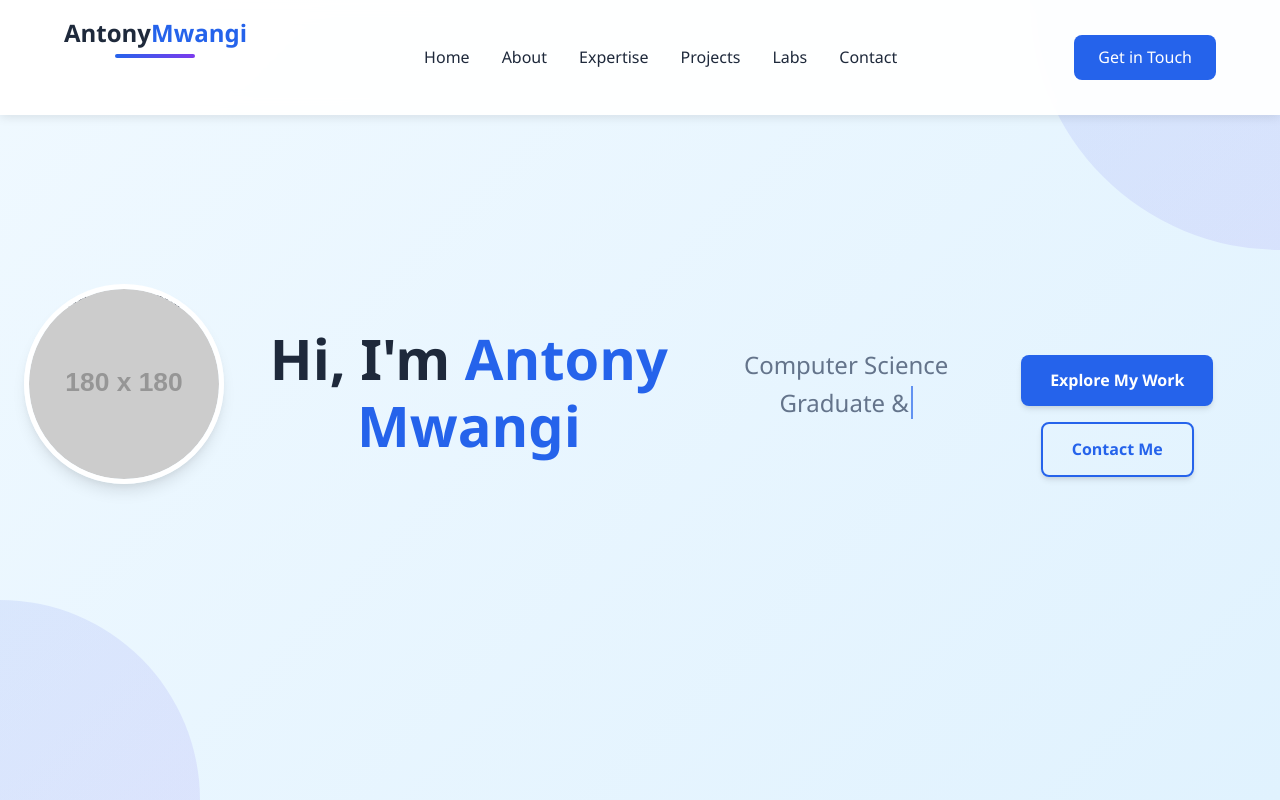
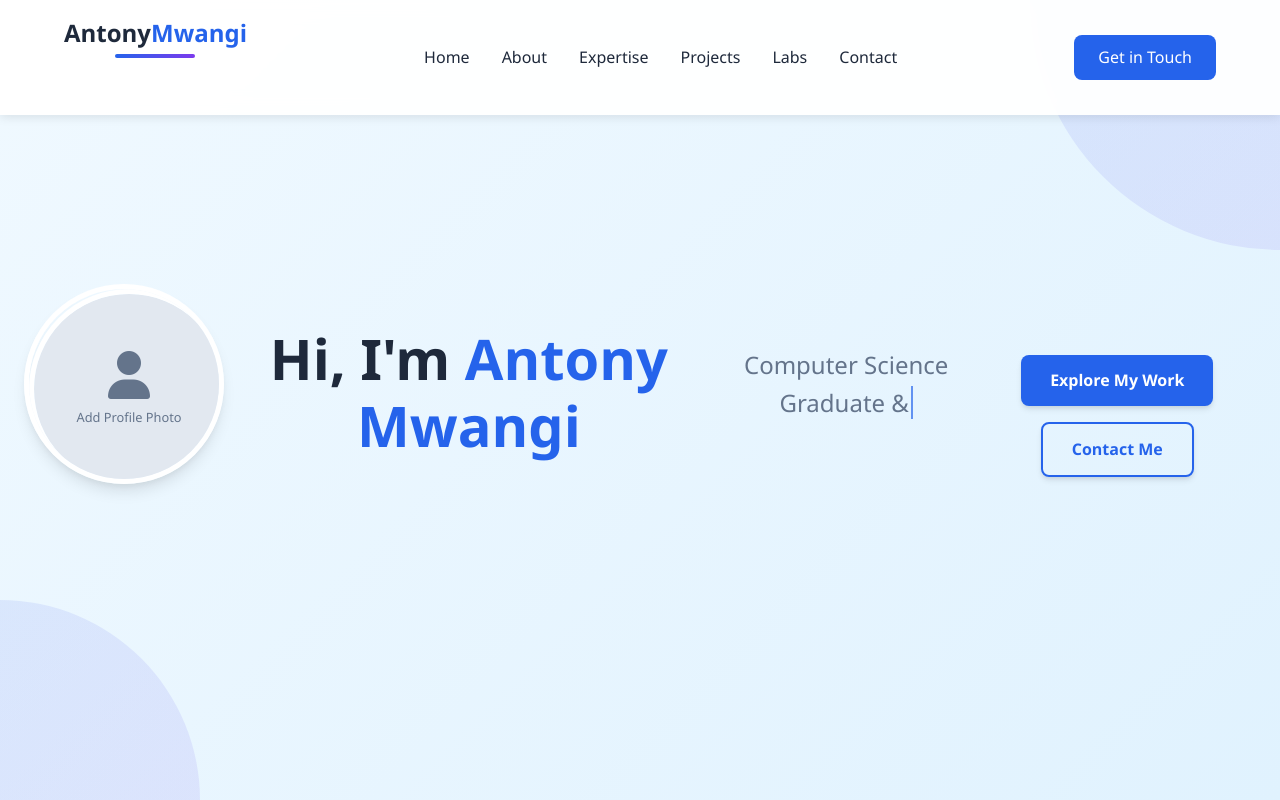
Before and after one commit to CSMwangi/PORTFOLIO-PRO, a plain HTML site: page index.html in a window 1280 px wide. Shown: the top 800 px of the page. Drawn offline with Linux system fonts and the light colour scheme; placeholder pictures from the web are drawn by us.

Commit message:
Update index.html

```diff
--- a/index.html
+++ b/index.html
@@ -33,12 +33,18 @@
     <div class="hero-content">
       <div class="profile-image-container">
         <!-- Profile image with smart fallback -->
-       <img
-  src="assets/img/profile.jpg"
-  onerror="this.src='https://via.placeholder.com/180';"
-  alt="Antony Mwangi"
-  class="profile-pic"
-/>
+    <div class="profile-image-container">
+  <img
+    src="assets/images/profile.jpg"
+    alt="Antony Mwangi"
+    class="profile-pic"
+    onerror="this.style.display='none'"
+  />
+  <div class="image-placeholder">
+    <i class="fas fa-user"></i>
+    <span>Add Profile Photo</span>
+  </div>
+</div>
           <i class="fas fa-user"></i>
           <span>Add Profile Photo</span>
         </div>
```
